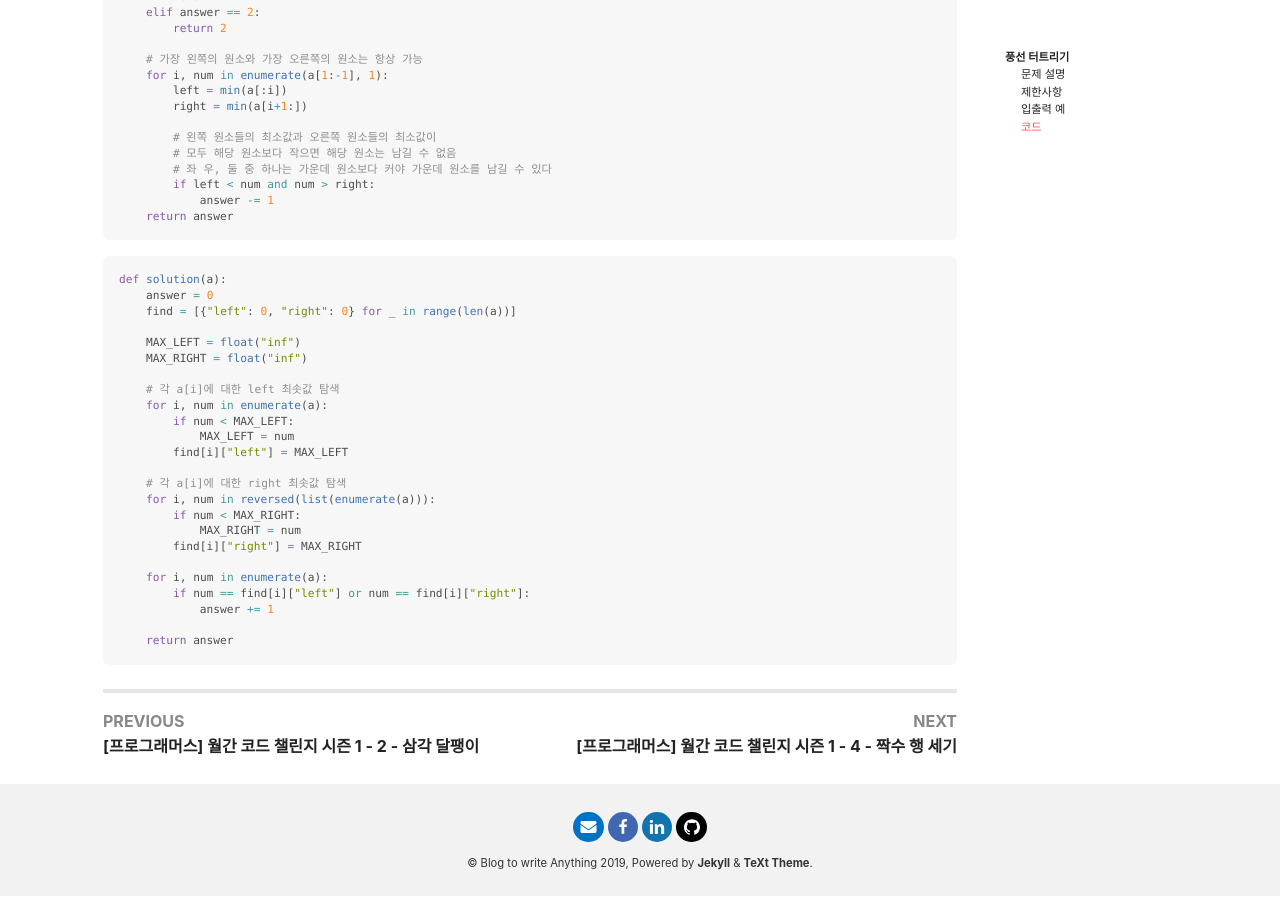
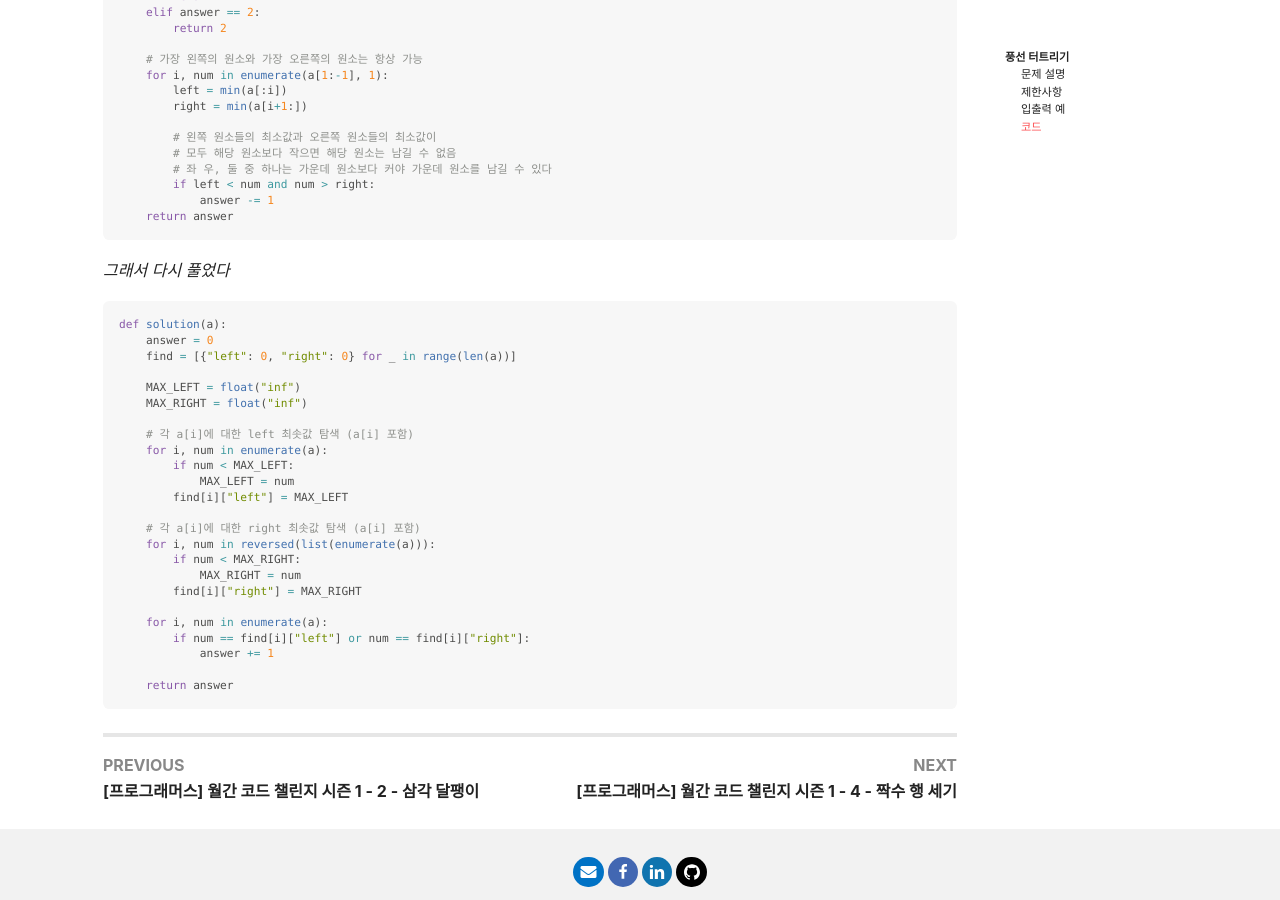
Before and after one commit to junyoung1992/junyoung1992.github.io, a Jekyll site: the page built from _posts/Algorithms/Programmers/monthly-challenge/2020-09-27-programmers-monthly-season-1-3.md, in a window 1280 px wide and 900 px high, scrolled down 1522 px. Built offline with Jekyll 4.4.1, drawn with Linux system fonts in a browser that asks for light colours; nearby versions of some CDN libraries.

Commit message:
Solve some PSs

````diff
--- a/_posts/Algorithms/Programmers/monthly-challenge/2020-09-27-programmers-monthly-season-1-3.md
+++ b/_posts/Algorithms/Programmers/monthly-challenge/2020-09-27-programmers-monthly-season-1-3.md
@@ -60,6 +60,8 @@ def solution(a):
     return answer
 ```
 
+*그래서 다시 풀었다*
+
 ``` python
 def solution(a):
     answer = 0
@@ -68,13 +70,13 @@ def solution(a):
     MAX_LEFT = float("inf")
     MAX_RIGHT = float("inf")
 
-    # 각 a[i]에 대한 left 최솟값 탐색
+    # 각 a[i]에 대한 left 최솟값 탐색 (a[i] 포함)
     for i, num in enumerate(a):
         if num < MAX_LEFT:
             MAX_LEFT = num
         find[i]["left"] = MAX_LEFT
 
-    # 각 a[i]에 대한 right 최솟값 탐색
+    # 각 a[i]에 대한 right 최솟값 탐색 (a[i] 포함)
     for i, num in reversed(list(enumerate(a))):
         if num < MAX_RIGHT:
             MAX_RIGHT = num
````
